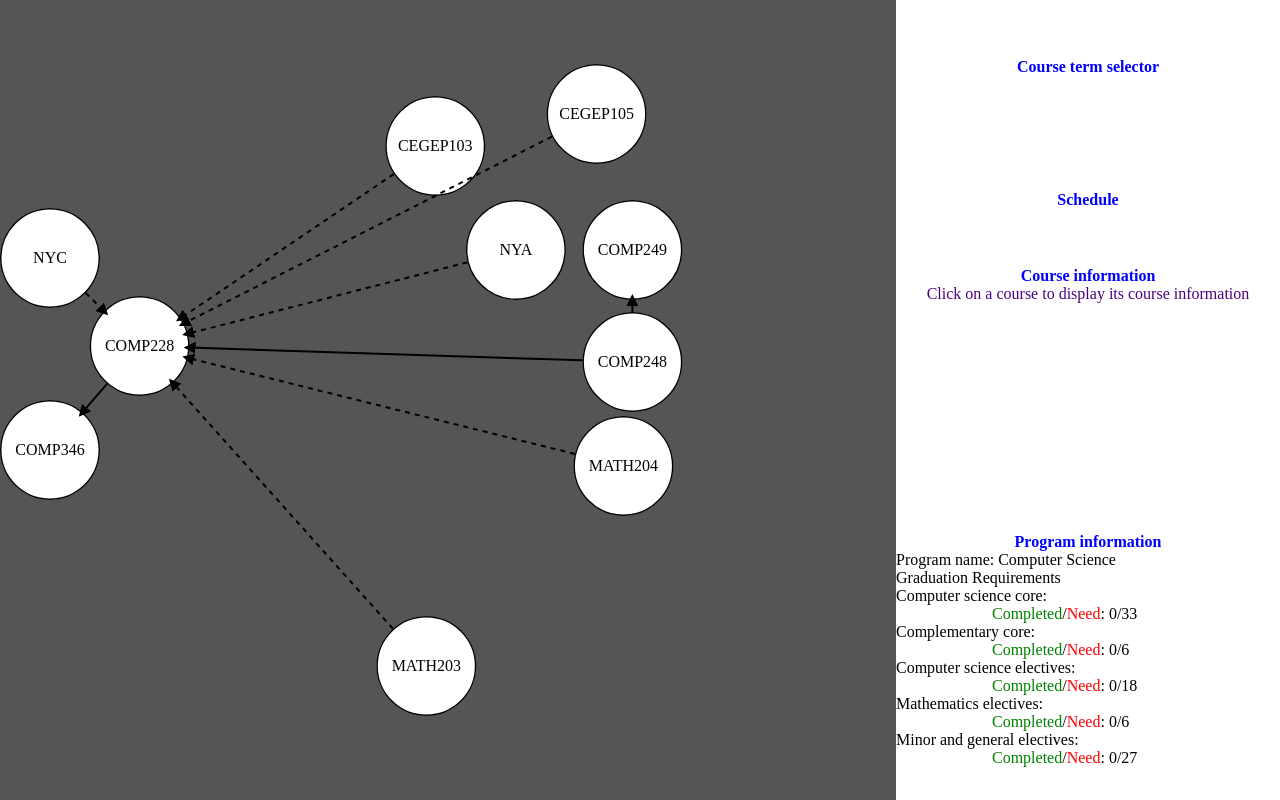
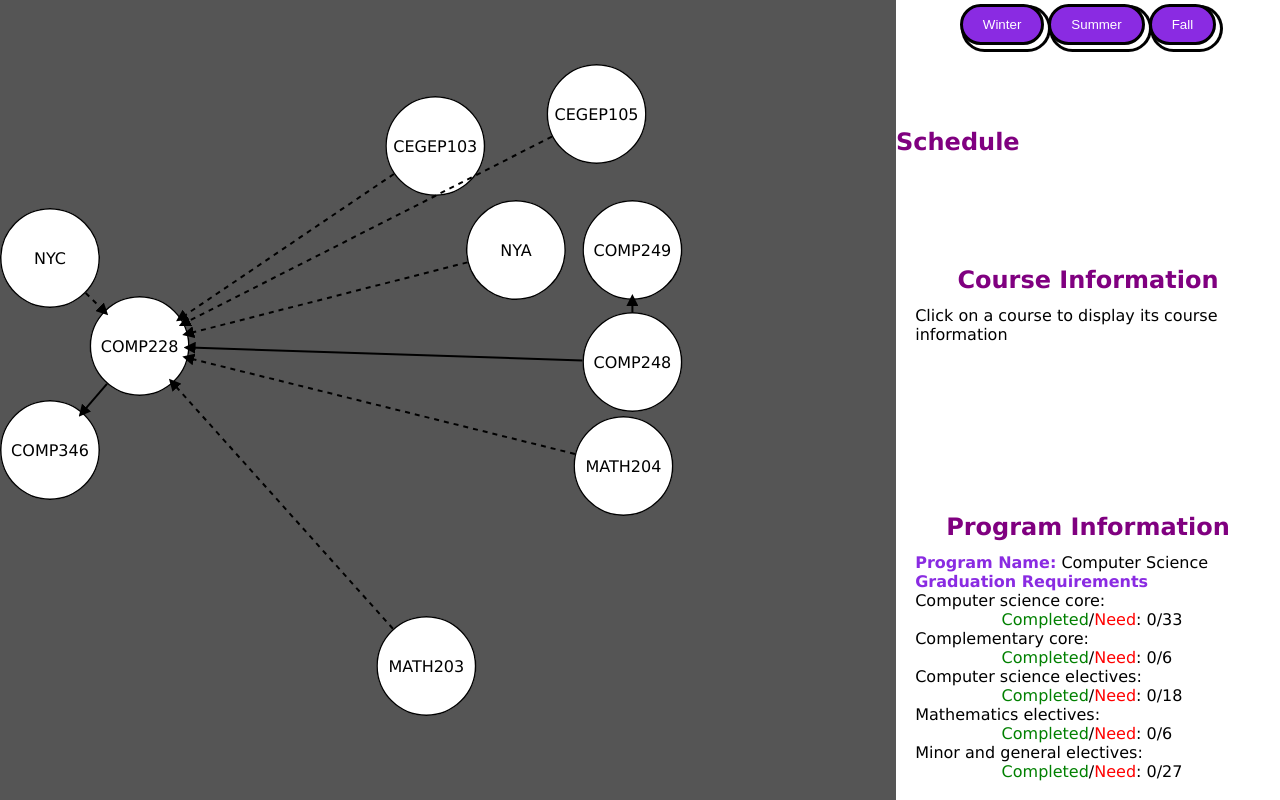
Before and after one commit to volovikariel/CourseSequencePlanner, a plain HTML site: page index.html in a window 1280 px wide. Drawn offline with Linux system fonts and the light colour scheme.

Commit message:
added buttons for term selector

```diff
--- a/index.html
+++ b/index.html
@@ -18,18 +18,20 @@
         </div>
         <div id="term-selector-container">
             <div id="course-term-selector">
-                <p class="section-title">Course term selector</p>
+                <button class="button">Winter</button>
+                <button class="button">Summer</button>
+                <button class="button">Fall</button>
             </div>
             <div id="weekly-course-sechedule">
                 <p class="section-title">Schedule</p>
             </div>
         </div>
         <div id="course-information-container">
-            <p class="section-title">Course information</p>
+            <p class="section-title">Course Information</p>
             <p id="course-information-content">Click on a course to display its course information</p>
         </div>
         <div id="program-information-container">
-            <p class="section-title">Program information</p>
+            <p class="section-title">Program Information</p>
             <p id="program-information-content"></p>
         </div>
     </div>
--- a/index.js
+++ b/index.js
@@ -253,8 +253,8 @@ function getCourseInformation(courseId) {
 
 function formatCourseInformation({ courseName, courseCode, information }) {
     return `
-            <span>Course name: ${courseName}</span>
-            <p>Course Code: ${courseCode}</p>
+            <span><span class="title">Course Name: </span>${courseName}</span>
+            <p><span class="title">Course Code:</span> ${courseCode}</p>
             <p>${information}</p>
     `
 }
@@ -305,8 +305,8 @@ function formatProgramInformation({
         }
     );
     return `
-        <span>Program name: ${programName}</span>
-        <p>Graduation Requirements</p>
+        <span><span class="title">Program Name:</span> ${programName}</span>
+        <p><span class="title">Graduation Requirements</span></p>
         <div style="display: flex; flex-direction: column;">${formattedElectives.join(
         ""
     )}</div>
--- a/style.css
+++ b/style.css
@@ -6,6 +6,7 @@ html,
 body {
   margin: 0;
   overflow: hidden;
+  font-family:Verdana, Geneva, Tahoma, sans-serif;
 }
 
 p {
@@ -41,15 +42,16 @@ p {
   grid-auto-columns: 1fr 1fr;
 }
 
-#term-selector-container > div {
+
+/* #term-selector-container > div {
   width: 100%;
   height: 100%;
-}
+} */
 
-#course-term-selector,
-#weekly-course-sechedule {
+#course-term-selector {
   display: flex;
   justify-content: center;
+  height: fit-content;
 }
 
 #course-information-container {
@@ -58,21 +60,28 @@ p {
   flex-direction: column;
   align-items: center;
   overflow-y: auto;
+  padding: 5% 5%;
+  height: fit-content;
+
 }
 #course-information-content {
-  color: indigo;
+  color:black;
 }
 
 #program-information-container {
   grid-area: program-information-container;
   display: flex;
   flex-direction: column;
+  padding: 5% 5%;
 }
+
 
 .section-title {
   align-self: center;
-  color: blue;
+  color:purple;
   font-weight: bold;
+  font-size: 1.5em;
+  padding-bottom: 0.5em;
 }
 
 .selected {
@@ -110,3 +119,32 @@ p {
 #root-svg {
   background-color: rgb(85, 85, 85);
 }
+.title {
+  color: blueviolet;
+  font-weight: bold;
+}
+.button {
+  background-color:blueviolet;
+  border: 3px solid black;
+  color: white;
+  padding: 10px 20px;
+  text-align: center;
+  text-decoration: none;
+  display: inline-block;
+  margin: 4px 2px;
+  cursor: pointer;
+  border-radius: 30px;
+  box-shadow: 4px 4px white, 4px 4px 0px 3px black;
+}
+
+.button:hover {
+  background-color:orangered;
+  transition: box-shadow 0.25s, transform 0.25s;
+  transition-timing-function:ease;
+  box-shadow: 0px 0px white;
+  transform: translateY(4px) translateX(4px);
+}
+
+.button:active {
+  background-color:orangered;
+}
```
